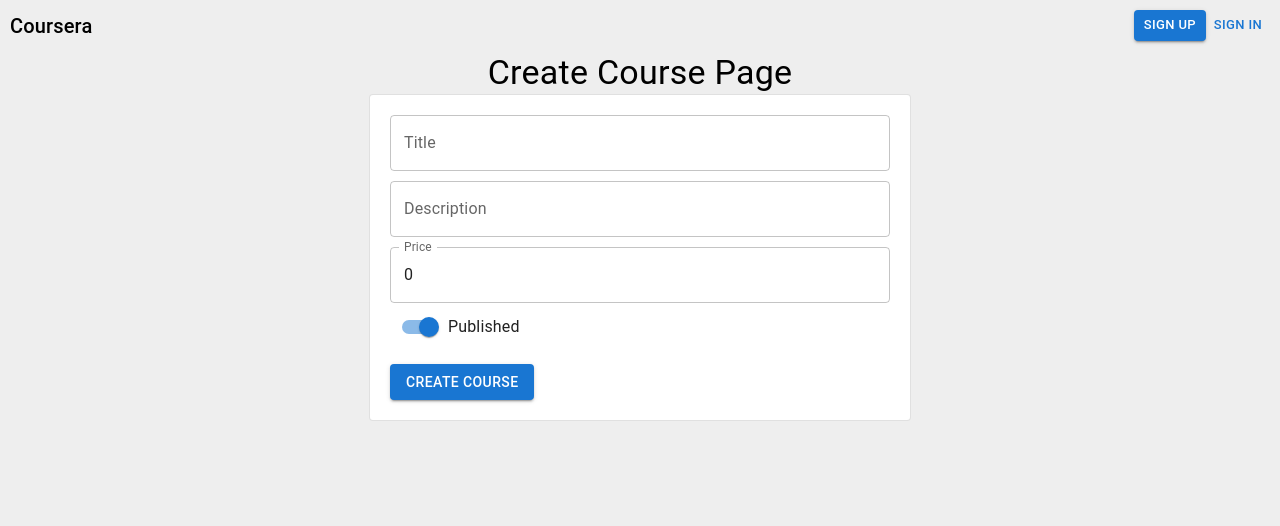
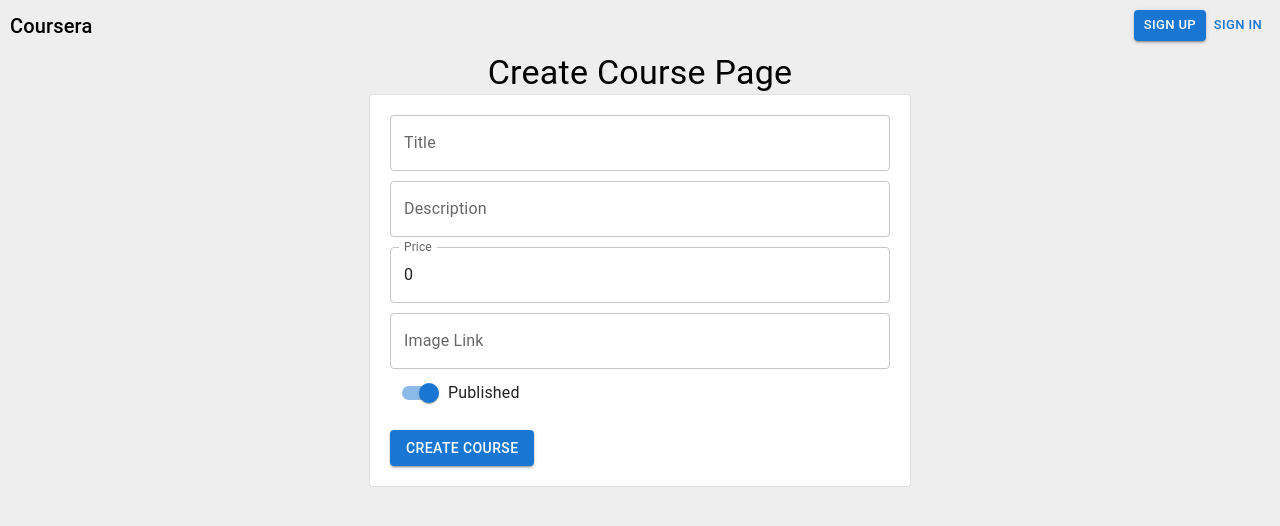
Before and after one commit to Mayur26061/Course-App, a React (Vite) app: page /createcourse in a window 1280 px wide. Shown: the top 526 px of the page. Built offline with nearby package versions, Linux system fonts and the light colour scheme; no server answers.

Commit message:
Fix some course state bugs

```diff
--- a/src/components/Courses.jsx
+++ b/src/components/Courses.jsx
@@ -13,7 +13,7 @@ function Course(props) {
           <Typography gutterBottom variant="h5" component="div">
             {props.course.title}
           </Typography>
-          <Typography variant="body2" color="text.secondary">
+          <Typography sx={{height:20}} style={{overflow:"hidden",textOverflow:"ellipsis", whiteSpace:"nowrap"}} variant="body2" color="text.secondary">
             {props.course.description}
           </Typography>
         <CardMedia
--- a/src/components/CreateCourse.jsx
+++ b/src/components/CreateCourse.jsx
@@ -8,6 +8,7 @@ function CreateCourse() {
   const [description, setDescription] = useState("");
   const [price, setPrice] = useState(0);
   const [isPublished, setIsPublished] = useState(true);
+  const [imageLink, setImageLink] = useState("")
 
   const createCourse = async () => {
     let course = {
@@ -15,6 +16,7 @@ function CreateCourse() {
       description,
       price,
       published: isPublished,
+      imageLink
     };
     const res = await axios.post(
       `${BASE_URL}/admin/courses`,
@@ -62,8 +64,16 @@ function CreateCourse() {
           fullWidth={true}
           value={price}
           variant="outlined"
+          style={{ marginBottom: "10px" }}
           label="Price"
           onChange={(e) => setPrice(e.target.value)}
+        />
+        <TextField
+          fullWidth={true}
+          value={imageLink}
+          variant="outlined"
+          label="Image Link"
+          onChange={(e) => setImageLink(e.target.value)}
         />
         <div style={{ display: "flex", alignItems: "center", marginTop: 5 }}>
           <Switch
--- a/src/components/ShowCourses.jsx
+++ b/src/components/ShowCourses.jsx
@@ -22,8 +22,6 @@ function ShowCourses() {
       });
   }, []);
 
-  // Add code to fetch courses from the server
-  // and set it in the courses state variable.
   return (
     <div>
       <div
--- a/src/components/SingleCourse.jsx
+++ b/src/components/SingleCourse.jsx
@@ -1,6 +1,6 @@
 /* eslint-disable react/prop-types */
 import axios from "axios";
-import { useEffect, useState } from "react";
+import { useEffect } from "react";
 import { useParams } from "react-router-dom";
 import UpdateCourse from "./UpdateCourse";
 import CourseCard from "./CourseCard";
@@ -8,13 +8,17 @@ import { Grid, Typography } from "@mui/material";
 import { BASE_URL } from "../config";
 import { courseState } from "../stores/atoms/course";
 import { useRecoilValue, useSetRecoilState } from "recoil";
-import { courseLoadingState, courseTitleState } from "../stores/selectors/course";
+import {
+  courseLoadingState,
+  courseTitleState,
+} from "../stores/selectors/course";
 import { Loading } from "./Loading";
 const SingleCourse = () => {
   let { cid } = useParams();
   const setCourse = useSetRecoilState(courseState);
   const isLoading = useRecoilValue(courseLoadingState);
   useEffect(() => {
+    setCourse({ isLoading: true, course: null });
     axios
       .get(`${BASE_URL}/admin/getcourse`, {
         headers: {
--- a/src/components/UpdateCourse.jsx
+++ b/src/components/UpdateCourse.jsx
@@ -1,7 +1,7 @@
 /* eslint-disable react/prop-types */
 import { Button, Card, Switch, TextField, Typography } from "@mui/material";
 import axios from "axios";
-import { useEffect, useState } from "react";
+import { useState } from "react";
 import { BASE_URL } from "../config";
 import { courseState } from "../stores/atoms/course";
 import { useRecoilState } from "recoil";
@@ -12,12 +12,6 @@ const UpdateCourse = () => {
   const [description, setDescription] = useState(course.course.description);
   const [price, setPrice] = useState(course.course.price);
   const [isPublished, setIsPublished] = useState(course.course.published);
-useEffect(()=>{
-  setTitle(course.course.title);
-  setDescription(course.course.description);
-  setPrice(course.course.price);
-  setIsPublished(course.course.published);
-},[])
   const update = async () => {
     const res = await axios.put(
       `${BASE_URL}/admin/courses/${course.course._id}`,
```
